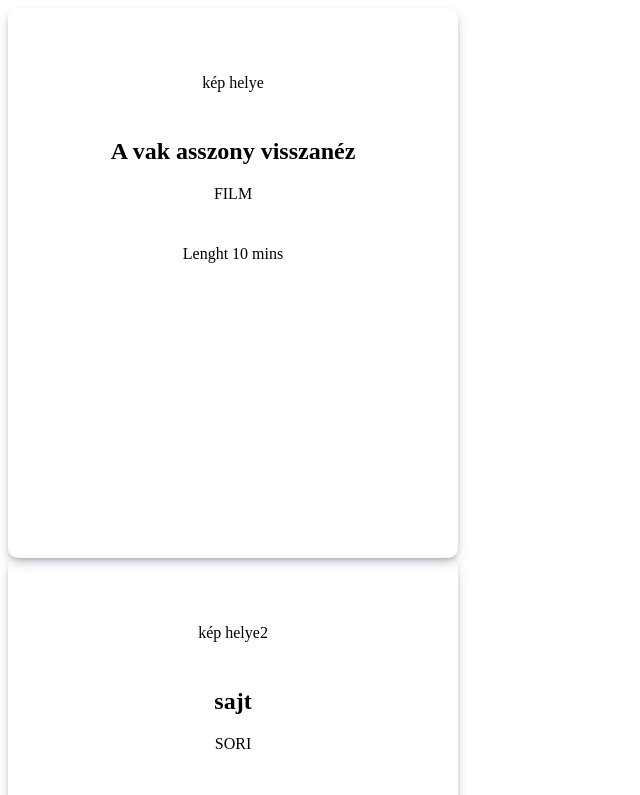
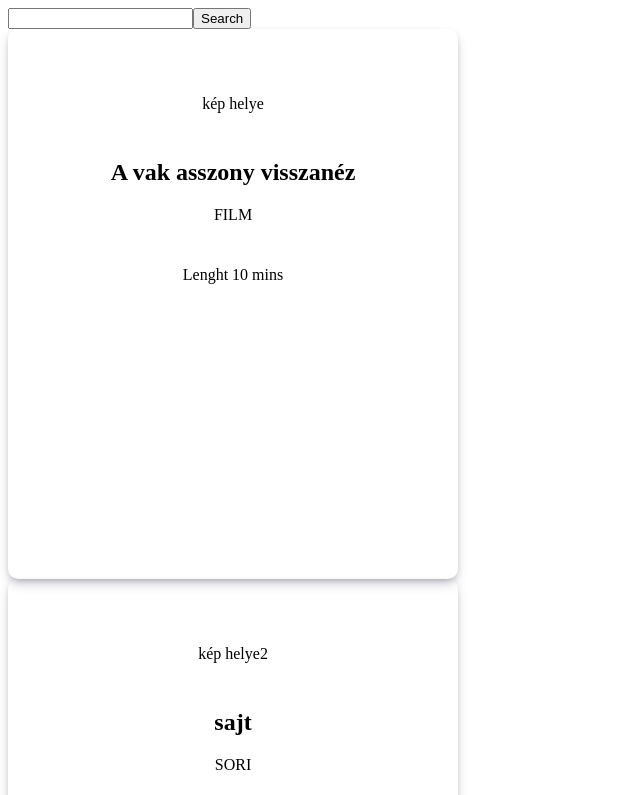
Before and after one commit to ZoleyHU/StreamingCatalog, a React (Create React App) app in the folder frontend/: page / in a window 1280 px wide. Shown: the top 795 px of the page, without its empty margins (0-640 px from the left). Built offline with nearby package versions, Linux system fonts and the light colour scheme.

Commit message:
New: creating search component, addig search to app.tsx

```diff
--- a/frontend/src/App.tsx
+++ b/frontend/src/App.tsx
@@ -1,10 +1,12 @@
 import React from 'react';
 import './App.css';
 import CardList from './Components/CardList/CardList';
+import Search from './Components/Search/Search';
 
 function App() {
   return (
     <div className="App">
+      <Search></Search>
       <CardList />
     </div>
   );
--- /dev/null
+++ b/frontend/src/Components/Search/Search.tsx
@@ -0,0 +1,26 @@
+import React, { ChangeEvent, useState, SyntheticEvent } from 'react'
+
+interface Props {}
+
+const Search : React.FC<Props> = (props: Props) : JSX.Element => {
+    const [search, setSearch] = useState<string>("");
+
+    const onChangeHandler = (event: ChangeEvent<HTMLInputElement>) => {
+        event.preventDefault();
+        setSearch(event.target.value);
+        console.log(event);
+    }
+
+    const onClickHandler = async (event: SyntheticEvent) => {
+        event.preventDefault();
+    }
+
+  return (
+    <div>
+        <input type="text" value={search} onChange={(event) => onChangeHandler(event)}/>
+        <button onClick={(event) => onClickHandler(event)}>Search</button>
+    </div>
+  )
+}
+
+export default Search
```
Also changed, not shown: frontend/src/Components/Search/Search.css (added).
